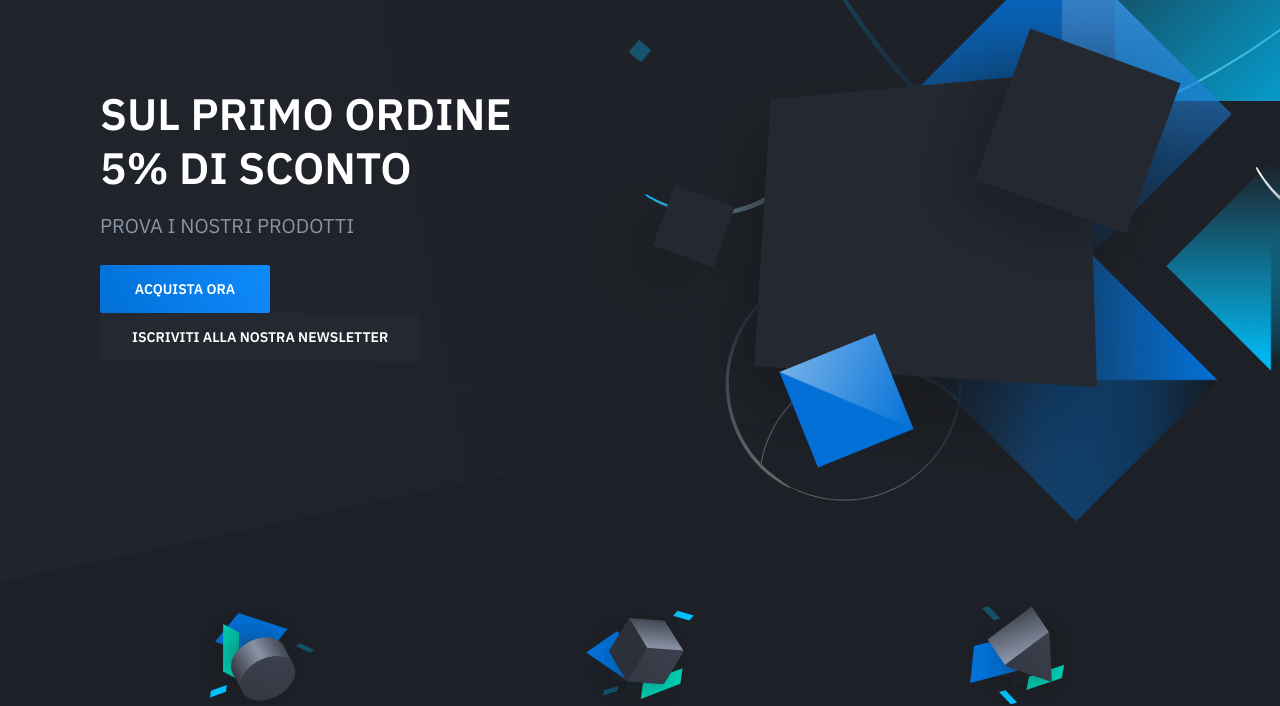
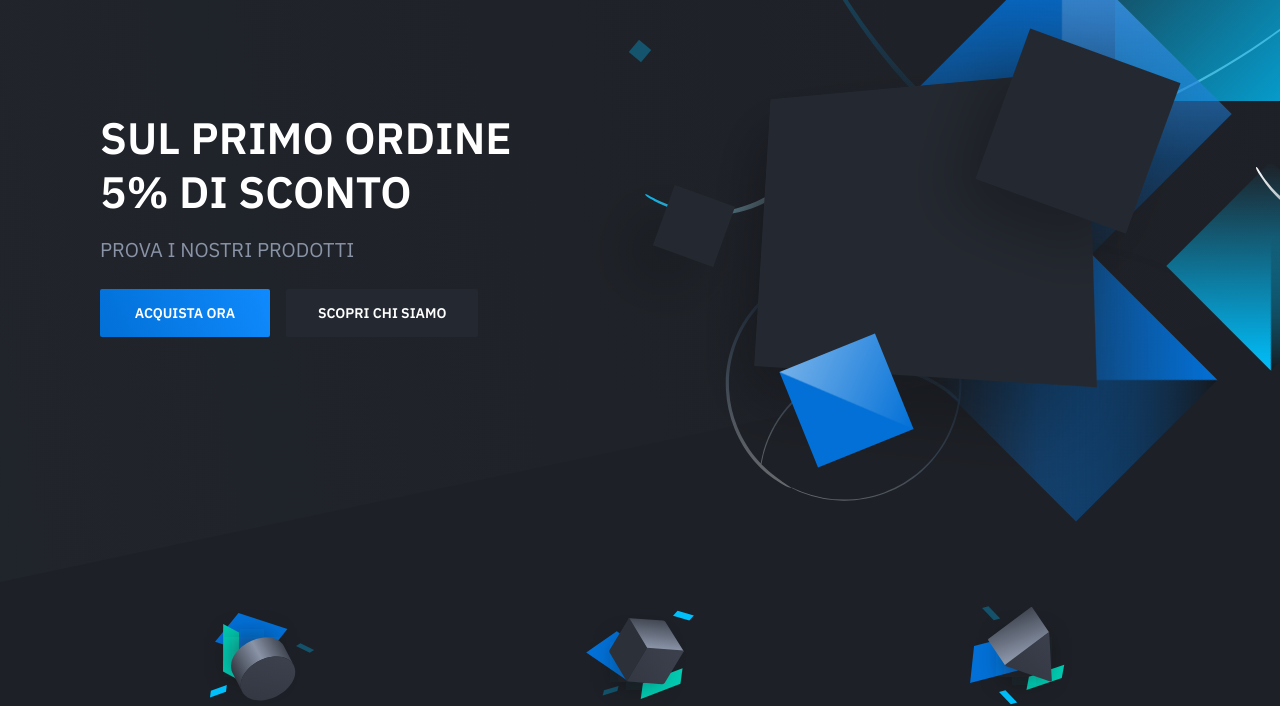
Before and after one commit to Lored22/landingpage, a plain HTML site: page index.html in a window 1280 px wide. Shown: the part 118-824 px from the top of the page. Drawn offline with nearby package versions, Linux system fonts and the light colour scheme.

Commit message:
PRIMO BLOCCO

```diff
--- a/index.html
+++ b/index.html
@@ -33,7 +33,7 @@
 						<div class="hero-copy">
 	                        <h1 class="hero-title mt-0">SUL PRIMO ORDINE 5% DI SCONTO</h1>
 	                        <p class="hero-paragraph">PROVA I NOSTRI PRODOTTI</p>
-	                        <div class="hero-cta"><a class="button button-primary" href="preorder.html">ACQUISTA ORA</a><a class="button" href="#">ISCRIVITI ALLA NOSTRA NEWSLETTER</a></div>
+	                        <div class="hero-cta"><a class="button button-primary" href="preorder.html">ACQUISTA ORA</a><a class="button" href="#">SCOPRI CHI SIAMO</a></div>
 						</div>
 						<div class="hero-figure anime-element">
 							<svg class="placeholder" width="528" height="396" viewBox="0 0 528 396">
```
